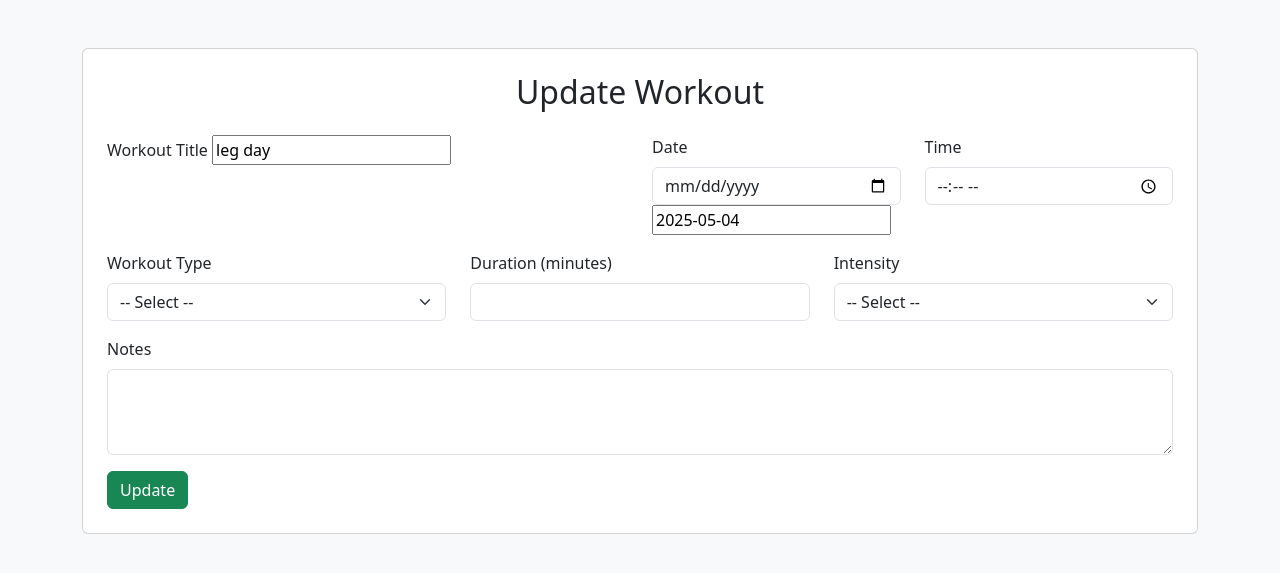
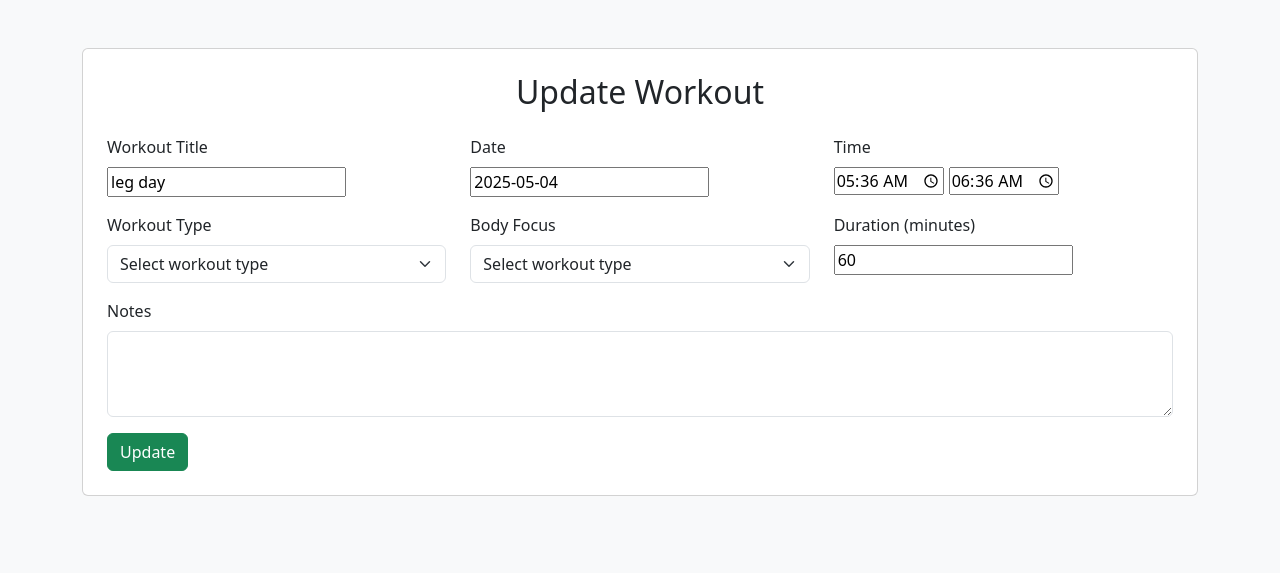
Before and after one commit to m1amineratit/Workout-Tracker, a Django app: page /update-workout/3/ in a window 1280 px wide. Shown: the top 573 px of the page. Run offline with Django 5.2, Linux system fonts and the light colour scheme; a user stored in the database is signed in; data comes from the database, SQL or seed files in the repository.

Commit message:
add update the workout functionality

```diff
--- a/app/views.py
+++ b/app/views.py
@@ -42,6 +42,7 @@ def record_work(request):
 @login_required
 def update_workout(request, pk):
     workout = get_object_or_404(Workout, pk=pk)
+    exercices = Exercice.objects.all()
     if request.method == 'POST':
         form = WorkoutForm(request.POST, instance=workout)
         if form.is_valid():
@@ -53,7 +54,7 @@ def update_workout(request, pk):
 
     else:
         form = WorkoutForm(instance=workout)
-    return render(request, 'pages/update_workout.html', {'form' : form})
+    return render(request, 'pages/update_workout.html', {'form' : form, 'exercices' : exercices})
 
 @login_required
 def delete_workout(request, pk):
--- a/templates/pages/update_Workout.html
+++ b/templates/pages/update_Workout.html
@@ -16,21 +16,22 @@
             {% csrf_token %}
 
             <div class="row">
-                <div class="col-md-6 mb-3">
+                <div class="col-md-4 mb-3">
                     <label for="title" class="form-label">Workout Title</label>
+                    <br>
                     {{ form.title }}
                 </div>
-
-                <div class="col-md-3 mb-3">
+                <div class="col-md-4 mb-3">
                     <label for="date" class="form-label">Date</label>
-                    <input type="date" class="form-control" id="date" name="date" required value="{{ workout.date|date:'Y-m-d' }}">
+                    <br>
                     {{ form.date }}
                 </div>
 
-                <div class="col-md-3 mb-3">
+                <div class="col-md-4 mb-3">
                     <label for="time" class="form-label">Time</label>
-                    <input type="time" class="form-control" id="time" name="time" required value="{{ workout.time|time:'H:i' }}">
-                    {{ form.time }}
+                    <br>
+                    {{ form.start }}
+                    {{ form.end }}
 
                 </div>
             </div>
@@ -38,29 +39,31 @@
             <div class="row">
                 <div class="col-md-4 mb-3">
                     <label for="type" class="form-label">Workout Type</label>
-                    <select class="form-select" id="type" name="type" required>
-                        <option value="">-- Select --</option>
-                        <option value="Cardio" {% if workout.type == "Cardio" %}selected{% endif %}>Cardio</option>
-                        <option value="Strength" {% if workout.type == "Strength" %}selected{% endif %}>Strength</option>
-                        <option value="Flexibility" {% if workout.type == "Flexibility" %}selected{% endif %}>Flexibility</option>
-                        <option value="Balance" {% if workout.type == "Balance" %}selected{% endif %}>Balance</option>
+                    <select class="form-select" id="workoutType" name="workoutType" required>
+                        <option value="" selected disabled>Select workout type</option>
+                        {% for exercice in exercices %}
+                            <option value="{{ exercice.id }}">{{ exercice.muscle }}</option>
+                        {% endfor %}
                     </select>
                 </div>
 
                 <div class="col-md-4 mb-3">
-                    <label for="duration" class="form-label">Duration (minutes)</label>
-                    <input type="number" class="form-control" id="duration" name="duration" min="1" required value="{{ workout.duration }}">
+                    <label for="intensity" class="form-label">Body Focus</label>
+                    <select class="form-select" id="workoutType" name="workoutType" required>
+                        <option value="" selected disabled>Select workout type</option>
+                        {% for exercice in exercices %}
+                            <option value="{{ exercice.id }}">{{ exercice.muscle }}</option>
+                        {% endfor %}
+                    </select>
                 </div>
 
+
                 <div class="col-md-4 mb-3">
-                    <label for="intensity" class="form-label">Intensity</label>
-                    <select class="form-select" id="intensity" name="intensity" required>
-                        <option value="">-- Select --</option>
-                        <option value="Low" {% if workout.intensity == "Low" %}selected{% endif %}>Low</option>
-                        <option value="Medium" {% if workout.intensity == "Medium" %}selected{% endif %}>Medium</option>
-                        <option value="High" {% if workout.intensity == "High" %}selected{% endif %}>High</option>
-                    </select>
+                    <label for="duration" class="form-label">Duration (minutes)</label>
+                    <br>
+                    {{ form.duration }}
                 </div>
+
             </div>
 
             <div class="mb-3">
```
